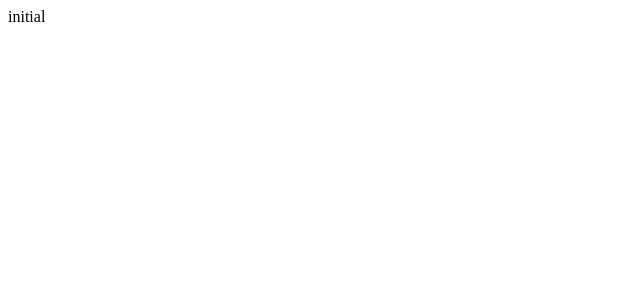
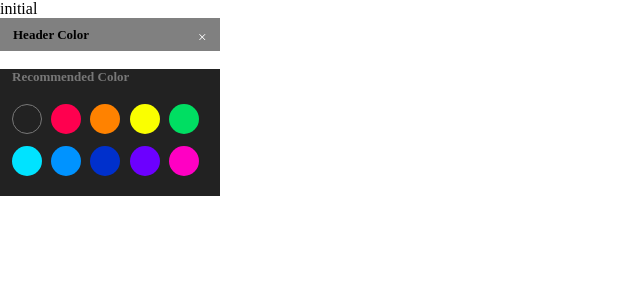
Before and after one commit to SuhyeonP/Next-ts-lecture, a Next.js app: page / in a window 1280 px wide. Shown: the top 300 px of the page, without its empty margins (0-640 px from the left). Built offline with nearby package versions, Linux system fonts and the light colour scheme.

Commit message:
:construction: product

```diff
--- a/package.json
+++ b/package.json
@@ -22,6 +22,7 @@
     "custom-hook-react": "^0.0.3",
     "next": "12.0.10",
     "react": "17.0.2",
+    "react-colorful": "^5.5.1",
     "react-dom": "17.0.2"
   },
   "devDependencies": {
--- /dev/null
+++ b/src/components/Color/ColorPalette/ColorPalette.tsx
@@ -0,0 +1,30 @@
+import React from 'react';
+import { ColorButton, ColorPaletteStyled } from './styles';
+
+interface IPaletteProps {
+  subTitle: string;
+  colors: string[];
+  highlightColor: string;
+  // eslint-disable-next-line no-unused-vars
+  changeHighLights: (color: string) => void;
+}
+
+const ColorPalette = ({
+  subTitle, colors, highlightColor, changeHighLights,
+}: IPaletteProps): JSX.Element => (
+  <ColorPaletteStyled>
+    <p className='color-palette-title'>{subTitle}</p>
+    <div className='color-palette-color-wrapper'>
+      {colors.map((color: string) => (
+        <ColorButton
+          key={color}
+          color={color}
+          highlight={highlightColor === color}
+          onClick={(): void => changeHighLights(color)}
+        />
+      ))}
+    </div>
+  </ColorPaletteStyled>
+);
+
+export default ColorPalette;
--- /dev/null
+++ b/src/components/Color/ColorPalette/styles.ts
@@ -0,0 +1,57 @@
+import styled from '@emotion/styled';
+import { css } from '@emotion/react';
+
+interface IColorButtonProps {
+  color: string;
+  highlight: boolean;
+}
+
+export const ColorPaletteStyled = styled.div`
+  height: 127px;
+  background-color: #222222;
+  .color-palette-title {
+    padding-left: 12px;
+    color: #777777;
+    font-style: normal;
+    font-weight: bold;
+    font-size: 13px;
+    line-height: 15px;
+    margin-bottom: 20px;
+  }
+
+  .color-palette-color-wrapper {
+    width: 196px;
+    margin: 0 auto;
+    display: grid;
+    grid-template-columns: 1fr 1fr 1fr 1fr 1fr;
+    row-gap: 12px;
+  }
+`;
+
+export const ColorButton = styled.button<IColorButtonProps>(({
+  color, highlight,
+}) => {
+  const customCss = css`
+    width: 30px;
+    height: 30px;
+    border-radius: 20px;
+  `;
+  if (color === 'none') {
+    return css`
+      ${customCss};
+      background-color: inherit;
+      border: 1.3px solid #777;
+    `;
+  }
+
+  if (highlight) {
+    return css`
+      ${customCss};
+    `;
+  }
+
+  return css`
+    ${customCss};
+    background-color: ${color};
+  `;
+});
--- /dev/null
+++ b/src/components/HeaderColor.tsx
@@ -0,0 +1,32 @@
+import React, { useCallback, useState } from 'react';
+import SubPanelHeader from '@/components/subPanel/SubPanelHeader';
+import ColorPalette from '@/components/Color/ColorPalette/ColorPalette';
+import { HeaderColorWrapperStyled } from './styles';
+
+export const linkPaletteColors = ['none', '#FF004F', '#FF8200', '#FAFF00', '#00DE62',
+  '#00E3FF', '#0093FF', '#0030CC', '#6C00FF', '#FF00C3'];
+
+const HeaderColor = (): JSX.Element => {
+  const [highlight, setHighlight] = useState('');
+
+  const changeHighlightColors = useCallback((color: string) => {
+    setHighlight(color);
+  }, []);
+
+  return (
+    <HeaderColorWrapperStyled>
+      <SubPanelHeader title='Header Color' />
+      <br />
+      <div className='recommended-color'>
+        <ColorPalette
+          subTitle='Recommended Color'
+          colors={linkPaletteColors}
+          highlightColor={highlight}
+          changeHighLights={changeHighlightColors}
+        />
+      </div>
+    </HeaderColorWrapperStyled>
+  );
+};
+
+export default HeaderColor;
--- /dev/null
+++ b/src/components/styles.ts
@@ -0,0 +1,5 @@
+import styled from '@emotion/styled';
+
+export const HeaderColorWrapperStyled = styled.div`
+  overflow-y: auto;
+`;
--- /dev/null
+++ b/src/components/subPanel/SubPanelHeader.tsx
@@ -0,0 +1,29 @@
+import React, { useCallback } from 'react';
+import { SubPanelHeaderStyled } from './styles';
+
+interface IProps {
+  title: string;
+}
+
+const SubPanelHeader = ({ title }: IProps): JSX.Element => {
+  const onCloseSubPanel = useCallback(() => {
+  //
+  }, []);
+
+  return (
+    <SubPanelHeaderStyled>
+      <div className='header-wrapper'>
+        <header>
+          {title}
+        </header>
+        <button onClick={onCloseSubPanel}>
+          <svg width='7' height='7' viewBox='0 0 7 7' fill='none' xmlns='http://www.w3.org/2000/svg'>
+            <path d='M5.76939 5.64706L0.738525 0.5M5.76939 0.5L0.738525 5.64706' stroke='white' strokeLinecap='round' />
+          </svg>
+        </button>
+      </div>
+    </SubPanelHeaderStyled>
+  );
+};
+
+export default SubPanelHeader;
--- /dev/null
+++ b/src/components/subPanel/styles.ts
@@ -0,0 +1,25 @@
+import styled from '@emotion/styled';
+
+export const SubPanelHeaderStyled = styled.div`
+  background-color: gray;
+  padding: 7px 14px 5px 13px;
+
+  .header-wrapper {
+    display: inline-flex;
+    width: 100%;
+    height: 19px;
+    justify-content: space-between;
+
+
+    & > header {
+      font-size: 13px;
+      line-height: 15px;
+      font-weight: bold;
+    }
+
+    & > button {
+      border: 0;
+      background-color: inherit;
+    }
+  }
+`;
--- a/src/pages/_app.tsx
+++ b/src/pages/_app.tsx
@@ -1,4 +1,5 @@
 import type { AppProps } from 'next/app';
+import '../util/index.css';
 
 function MyApp({ Component, pageProps }: AppProps): JSX.Element {
   return <Component {...pageProps} />;
--- a/src/pages/index.tsx
+++ b/src/pages/index.tsx
@@ -1,10 +1,14 @@
 import type { NextPage } from 'next';
 import DefaultLayout from '@/layouts/DefaultLayout';
+import HeaderColor from '@/components/HeaderColor';
 
 const Home: NextPage = (): JSX.Element => (
   <DefaultLayout title='main'>
     <div>
       initial
+      <div style={{ width: '220px' }}>
+        <HeaderColor />
+      </div>
     </div>
   </DefaultLayout>
 );
--- /dev/null
+++ b/src/util/index.css
@@ -0,0 +1,8 @@
+* {
+    margin: 0;
+    padding: 0;
+}
+
+button {
+    border: none;
+}
```
Also changed, not shown: .eslintrc.json, src/util/custom.ts (added), 2 other files (tests, documents, lock files or other folders).
